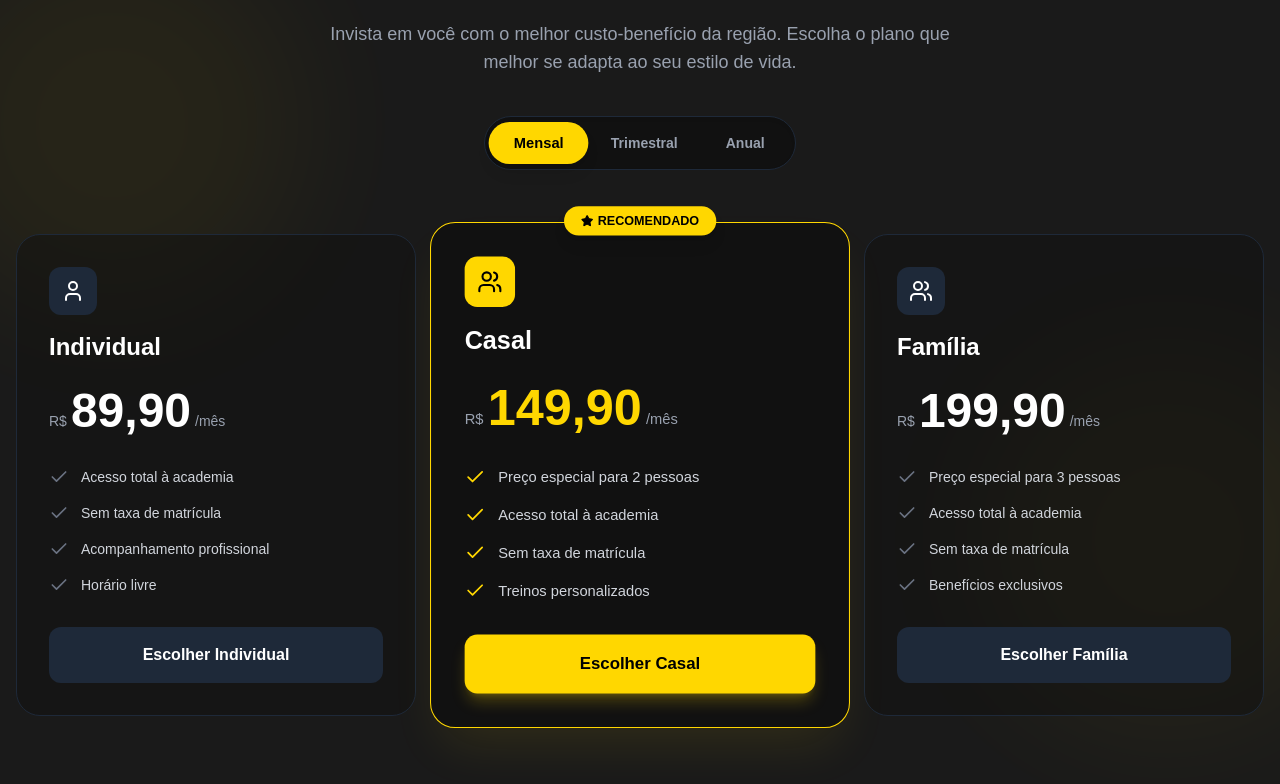
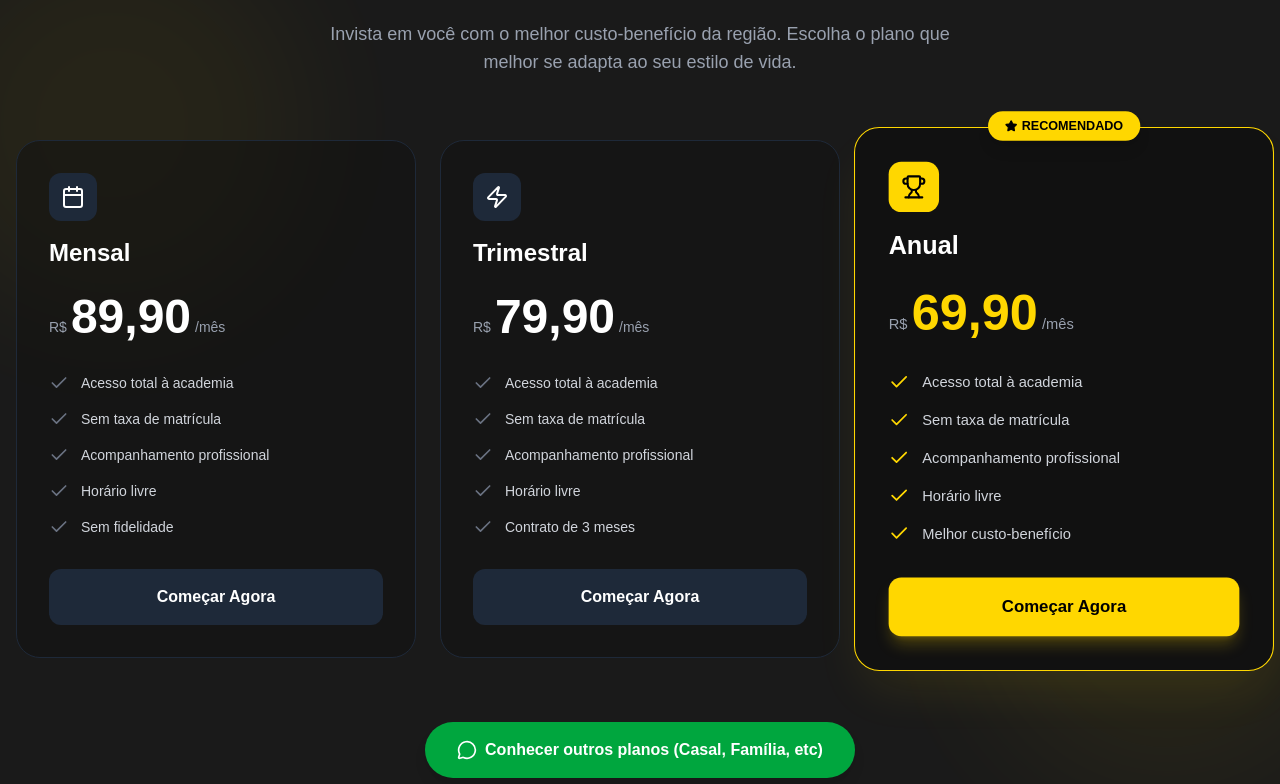
Before and after one commit to bezerradaniels/hazakfit, a React (Vite) app: page / in a window 1280 px wide. Shown: the part 3196-3980 px from the top of the page. Built offline with nearby package versions, Linux system fonts and the light colour scheme; a web font is replaced by a local one.

Commit message:
Alterações do dia

```diff
--- a/src/components/Plans.tsx
+++ b/src/components/Plans.tsx
@@ -1,95 +1,50 @@
 import { useState } from 'react';
 import { motion, AnimatePresence } from 'framer-motion';
-import { Check, Star, Users, User } from 'lucide-react';
+import { Check, Star, Calendar, Zap, Trophy, MessageCircle } from 'lucide-react';
 
-type BillingCycle = 'monthly' | 'quarterly' | 'yearly';
+type PlanDuration = 'monthly' | 'quarterly' | 'yearly';
 
 export const Plans = () => {
-    const [cycle, setCycle] = useState<BillingCycle>('monthly');
-
-    const prices = {
-        monthly: { individual: '89,90', couple: '149,90', family: '199,90' },
-        quarterly: { individual: '79,90', couple: '139,90', family: '189,90' },
-        yearly: { individual: '69,90', couple: '129,90', family: '179,90' },
-    };
+    const [activePlan, setActivePlan] = useState<PlanDuration>('monthly');
 
     const plans = [
         {
-            id: 'individual',
-            name: 'Individual',
-            icon: User,
-            price: prices[cycle].individual,
-            features: ['Acesso total à academia', 'Sem taxa de matrícula', 'Acompanhamento profissional', 'Horário livre'],
+            id: 'monthly',
+            name: 'Mensal',
+            icon: Calendar,
+            price: '89,90',
+            features: ['Acesso total à academia', 'Sem taxa de matrícula', 'Acompanhamento profissional', 'Horário livre', 'Sem fidelidade'],
             highlight: false
         },
         {
-            id: 'couple',
-            name: 'Casal',
-            icon: Users,
-            price: prices[cycle].couple,
-            features: ['Preço especial para 2 pessoas', 'Acesso total à academia', 'Sem taxa de matrícula', 'Treinos personalizados'],
-            highlight: true
+            id: 'quarterly',
+            name: 'Trimestral',
+            icon: Zap,
+            price: '79,90',
+            features: ['Acesso total à academia', 'Sem taxa de matrícula', 'Acompanhamento profissional', 'Horário livre', 'Contrato de 3 meses'],
+            highlight: false
         },
         {
-            id: 'family',
-            name: 'Família',
-            icon: Users,
-            price: prices[cycle].family,
-            features: ['Preço especial para 3 pessoas', 'Acesso total à academia', 'Sem taxa de matrícula', 'Benefícios exclusivos'],
-            highlight: false
+            id: 'yearly',
+            name: 'Anual',
+            icon: Trophy,
+            price: '69,90',
+            features: ['Acesso total à academia', 'Sem taxa de matrícula', 'Acompanhamento profissional', 'Horário livre', 'Melhor custo-benefício'],
+            highlight: true
         }
     ];
 
-    return (
-        <section id="plans" className="py-24 bg-dark-lighter relative overflow-hidden">
-            {/* Background decoration */}
-            <div className="absolute top-0 left-0 w-full h-full overflow-hidden opacity-5 pointer-events-none">
-                <div className="absolute top-20 -left-20 w-96 h-96 bg-primary rounded-full blur-3xl" />
-                <div className="absolute bottom-20 -right-20 w-96 h-96 bg-primary rounded-full blur-3xl" />
-            </div>
-
-            <div className="container mx-auto px-4 relative z-10">
-                <div className="text-center mb-16">
-                    <h2 className="text-4xl md:text-5xl font-bold text-white mb-6">Planos e Preços</h2>
-                    <p className="text-gray-400 text-lg max-w-2xl mx-auto mb-10">
-                        Invista em você com o melhor custo-benefício da região.
-                        Escolha o plano que melhor se adapta ao seu estilo de vida.
-                    </p>
-
-                    {/* Switch */}
-                    <div className="inline-flex bg-dark p-1.5 rounded-full border border-gray-800 shadow-inner">
-                        {(['monthly', 'quarterly', 'yearly'] as BillingCycle[]).map((c) => (
-                            <button
-                                key={c}
-                                onClick={() => setCycle(c)}
-                                className={`px-6 py-2.5 rounded-full text-sm font-bold transition-all duration-300 ${cycle === c
-                                    ? 'bg-primary text-black shadow-lg scale-105'
-                                    : 'text-gray-400 hover:text-white'
-                                    }`}
-                            >
-                                {c === 'monthly' ? 'Mensal' : c === 'quarterly' ? 'Trimestral' : 'Anual'}
-                            </button>
-                        ))}
-                    </div>
-                    <div className="mt-4 text-sm text-gray-500">
-                        {cycle === 'yearly' && <span className="text-primary font-bold animate-pulse">Melhor custo benefício!</span>}
-                    </div>
-                </div>
-
-                {/* Plans Grid/Slider */}
-                <div className="grid grid-cols-1 md:grid-cols-3 gap-6 px-4 md:px-0">
-                    <AnimatePresence mode='wait'>
-                        {plans.map((plan) => (
+    const PlanCard = ({ plan, isMobile = false }: { plan: typeof plans[0], isMobile?: boolean }) => (
         <motion.div
-                                key={`${plan.id}-${cycle}`}
-                                initial={{ opacity: 0, y: 20 }}
-                                animate={{ opacity: 1, y: 0 }}
-                                exit={{ opacity: 0, y: -20 }}
+            key={plan.id}
+            initial={{ opacity: 0, y: 20, x: isMobile ? 20 : 0 }}
+            animate={{ opacity: 1, y: 0, x: 0 }}
+            exit={{ opacity: 0, y: -20, x: isMobile ? -20 : 0 }}
             transition={{ duration: 0.3 }}
-                                className={`relative rounded-3xl p-8 flex flex-col border transition-all duration-300 ${plan.highlight
-                                    ? 'bg-dark border-primary shadow-2xl shadow-primary/10 scale-100 md:scale-105 z-10'
+            className={`relative rounded-3xl p-8 flex flex-col border transition-all duration-300 h-full ${plan.highlight
+                ? 'bg-dark border-primary shadow-2xl shadow-primary/10 z-10'
                 : 'bg-dark/50 border-gray-800 hover:border-gray-600'
-                                    }`}
+                } ${!isMobile && plan.highlight ? 'md:scale-105' : ''}`}
         >
             {plan.highlight && (
                 <div className="absolute -top-4 left-1/2 -translate-x-1/2 bg-primary text-black text-xs font-bold px-4 py-1.5 rounded-full shadow-lg flex items-center gap-1">
@@ -123,18 +78,82 @@ export const Plans = () => {
             </div>
 
             <a
-                                    href="https://api.whatsapp.com/send?phone=5577998620419&text=Ola,%20gostaria%20de%20saber%20mais%20sobre%20a%20Hazak!"
+                href={`https://api.whatsapp.com/send?phone=5577998620419&text=Ola,%20gostaria%20de%20assinar%20o%20plano%20${plan.name}!`}
                 target="_blank"
                 rel="noopener noreferrer"
                 className={`w-full py-4 rounded-xl font-bold transition-all duration-300 block text-center ${plan.highlight
                     ? 'bg-primary text-black hover:bg-primary-hover shadow-lg shadow-primary/25'
                     : 'bg-gray-800 text-white hover:bg-gray-700'
                     }`}>
-                                    Escolher {plan.name}
+                Começar Agora
             </a>
         </motion.div>
+    );
+
+    return (
+        <section id="plans" className="py-24 bg-dark-lighter relative overflow-hidden">
+            {/* Background decoration */}
+            <div className="absolute top-0 left-0 w-full h-full overflow-hidden opacity-5 pointer-events-none">
+                <div className="absolute top-20 -left-20 w-96 h-96 bg-primary rounded-full blur-3xl" />
+                <div className="absolute bottom-20 -right-20 w-96 h-96 bg-primary rounded-full blur-3xl" />
+            </div>
+
+            <div className="container mx-auto px-4 relative z-10">
+                <div className="text-center mb-16">
+                    <h2 className="text-4xl md:text-5xl font-bold text-white mb-6">Planos e Preços</h2>
+                    <p className="text-gray-400 text-lg max-w-2xl mx-auto mb-10">
+                        Invista em você com o melhor custo-benefício da região.
+                        Escolha o plano que melhor se adapta ao seu estilo de vida.
+                    </p>
+
+                    {/* Mobile Switch */}
+                    <div className="md:hidden flex justify-center">
+                        <div className="inline-flex bg-dark p-1.5 rounded-full border border-gray-800 shadow-inner">
+                            {plans.map((plan) => (
+                                <button
+                                    key={plan.id}
+                                    onClick={() => setActivePlan(plan.id as PlanDuration)}
+                                    className={`px-4 py-2 rounded-full text-sm font-bold transition-all duration-300 ${activePlan === plan.id
+                                        ? 'bg-primary text-black shadow-lg'
+                                        : 'text-gray-400 hover:text-white'
+                                        }`}
+                                >
+                                    {plan.name}
+                                </button>
                             ))}
+                        </div>
+                    </div>
+                </div>
+
+                {/* Desktop Grid */}
+                <div className="hidden md:grid grid-cols-3 gap-6 mb-16">
+                    {plans.map((plan) => (
+                        <PlanCard key={plan.id} plan={plan} />
+                    ))}
+                </div>
+
+                {/* Mobile View */}
+                <div className="md:hidden mb-16">
+                    <AnimatePresence mode='wait'>
+                        <PlanCard
+                            key={activePlan}
+                            plan={plans.find(p => p.id === activePlan)!}
+                            isMobile={true}
+                        />
                     </AnimatePresence>
+                </div>
+
+                {/* WhatsApp Contact Button */}
+                <div className="flex justify-center">
+                    <a
+                        href="https://api.whatsapp.com/send?phone=5577998620419&text=Ola,%20gostaria%20de%20conhecer%20outros%20planos%20disponiveis!"
+                        target="_blank"
+                        rel="noopener noreferrer"
+                        className="inline-flex items-center gap-2 px-8 py-4 bg-green-600 hover:bg-green-500 text-white rounded-full font-bold transition-all duration-300 shadow-lg hover:shadow-green-500/25"
+                    >
+                        <MessageCircle size={20} />
+                        Conhecer outros planos (Casal, Família, etc)
+                    </a>
                 </div>
             </div>
         </section>
```
Lines whose indentation alone changed are shown as unchanged.
